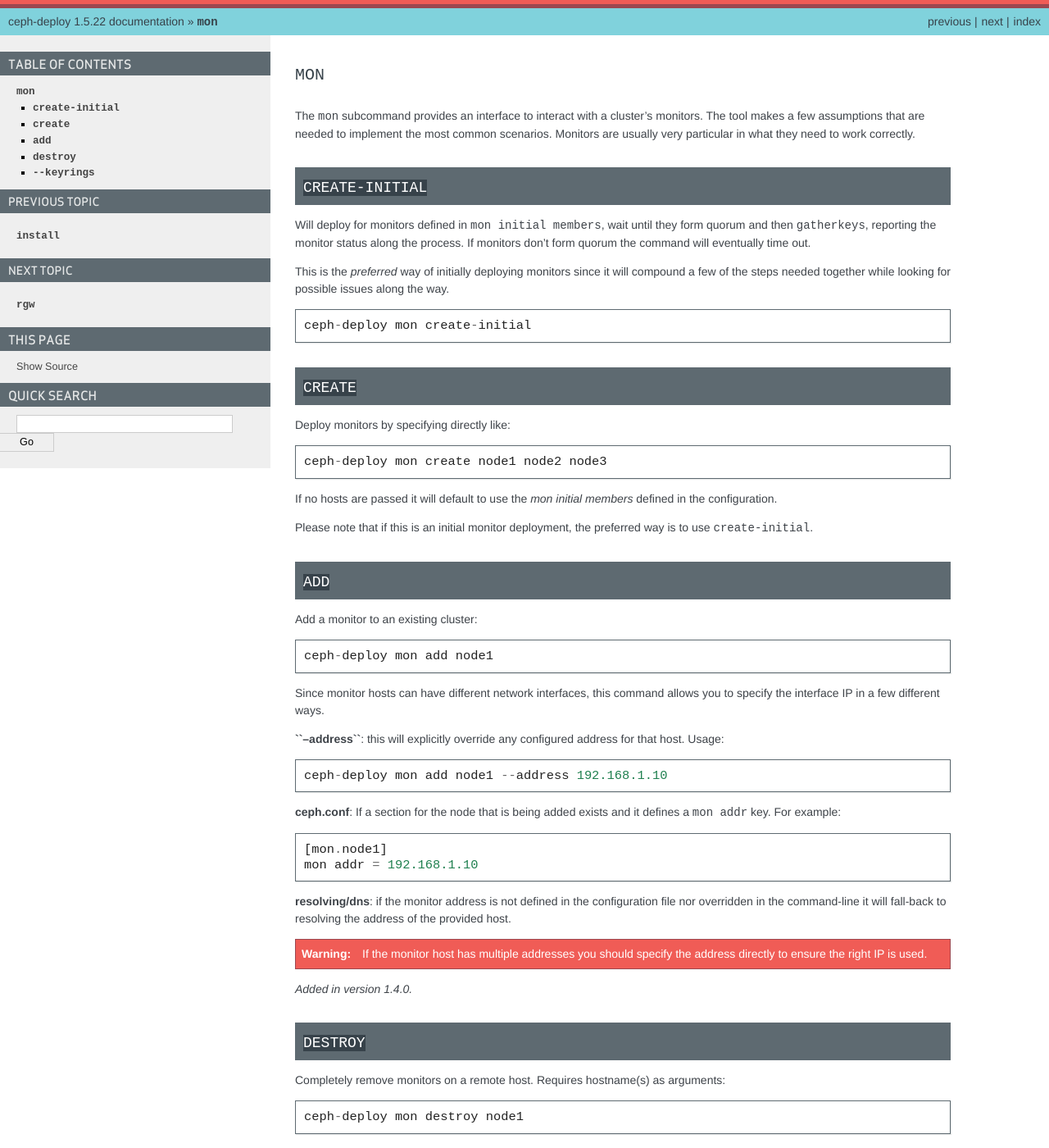
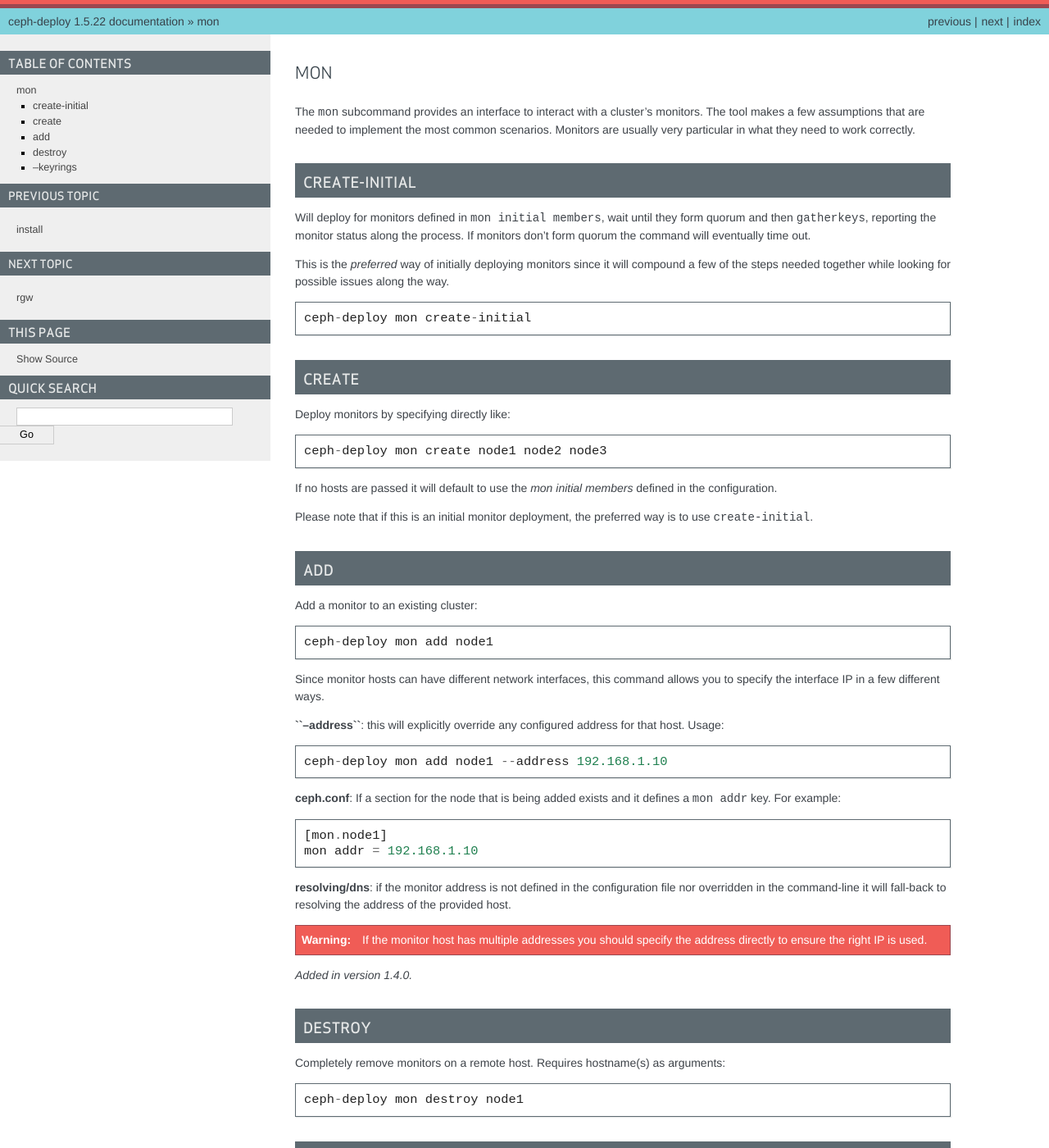
Before and after one commit to ceph/ceph-deploy, a Sphinx documentation site: the page built from docs/source/mon.rst, in a window 1280 px wide and 1400 px high. Shown: the whole window at 82% size. Built offline with Sphinx 7.4.7, drawn with Linux system fonts in a browser that asks for light colours.

Commit message:
Don't use backticks in section headers
They are not needed, and actually cause funny formatting issues.

Signed-off-by: Travis Rhoden <trhoden@redhat.com>

```diff
--- a/docs/source/install.rst
+++ b/docs/source/install.rst
@@ -1,7 +1,7 @@
 
 .. _install:
 
-``install``
+install
 ===========
 A few different distributions are supported with some flags to allow some
 customization for installing ceph on remote nodes.
--- a/docs/source/mds.rst
+++ b/docs/source/mds.rst
@@ -1,11 +1,11 @@
 .. _mds:
 
-``mds``
+mds
 =======
 The ``mds`` subcommand provides an interface to interact with a cluster's
 CephFS Metadata servers.
 
-``create``
+create
 ----------
 Deploy MDS instances by specifying directly like::
 
--- a/docs/source/mon.rst
+++ b/docs/source/mon.rst
@@ -1,13 +1,13 @@
 .. _mon:
 
-``mon``
+mon
 =======
 The ``mon`` subcommand provides an interface to interact with a cluster's
 monitors. The tool makes a few assumptions that are needed to implement the
 most common scenarios. Monitors are usually very particular in what they need
 to work correctly.
 
-``create-initial``
+create-initial
 ------------------
 Will deploy for monitors defined in ``mon initial members``, wait until
 they form quorum and then ``gatherkeys``, reporting the monitor status along
@@ -23,7 +23,7 @@
     ceph-deploy mon create-initial
 
 
-``create``
+create
 ----------
 Deploy monitors by specifying directly like::
 
@@ -36,7 +36,7 @@
 is to use ``create-initial``.
 
 
-``add``
+add
 -------
 Add a monitor to an existing cluster::
 
@@ -67,7 +67,7 @@
 .. versionadded:: 1.4.0
 
 
-``destroy``
+destroy
 -----------
 Completely remove monitors on a remote host. Requires hostname(s) as
 arguments::
@@ -75,7 +75,7 @@
     ceph-deploy mon destroy node1
 
 
-``--keyrings``
+--keyrings
 --------------
 Both ``create`` and ``create-initial`` subcommands can be used with the
 ``--keyrings`` flag that accepts a path to search for keyring files.
--- a/docs/source/new.rst
+++ b/docs/source/new.rst
@@ -1,6 +1,6 @@
 .. _new:
 
-``new``
+new
 =======
 This subcommand is used to generate a working ``ceph.conf`` file that will
 contain important information for provisioning nodes and/or adding them to
@@ -62,7 +62,7 @@
 both by external client-facing hosts and internal cluster daemons.
 
 
-``--cluster-network`` ``--public-network``
+--cluster-network --public-network
 ==========================================
 Are used to provide subnets so that nodes can communicate within that
 network. If passed, validation will occur by looking at the remote IP addresses
--- a/docs/source/pkg.rst
+++ b/docs/source/pkg.rst
@@ -1,7 +1,7 @@
 
 .. _pkg:
 
-``pkg``
+pkg
 =======
 Provides a simple interface to install or remove packages on a remote host (or
 a number of remote hosts).
@@ -16,7 +16,7 @@
 
 .. _pkg-install:
 
-``--install``
+--install
 -------------
 This flag will use the package (or packages) passed in to perform an installation using
 the distribution package manager in a non-interactive way. Package managers
@@ -38,7 +38,7 @@
 
 .. _pkg-remove:
 
-``--remove``
+--remove
 ------------
 This flag will use the package (or packages) passed in to remove them using
 the distribution package manager in a non-interactive way. Package managers
--- a/docs/source/rgw.rst
+++ b/docs/source/rgw.rst
@@ -1,11 +1,11 @@
 .. _rgw:
 
-``rgw``
+rgw
 =======
 The ``rgw`` subcommand provides an interface to interact with a cluster's
 RADOS Gateway instances.
 
-``create``
+create
 ----------
 Deploy RGW instances by specifying directly like::
 
```
